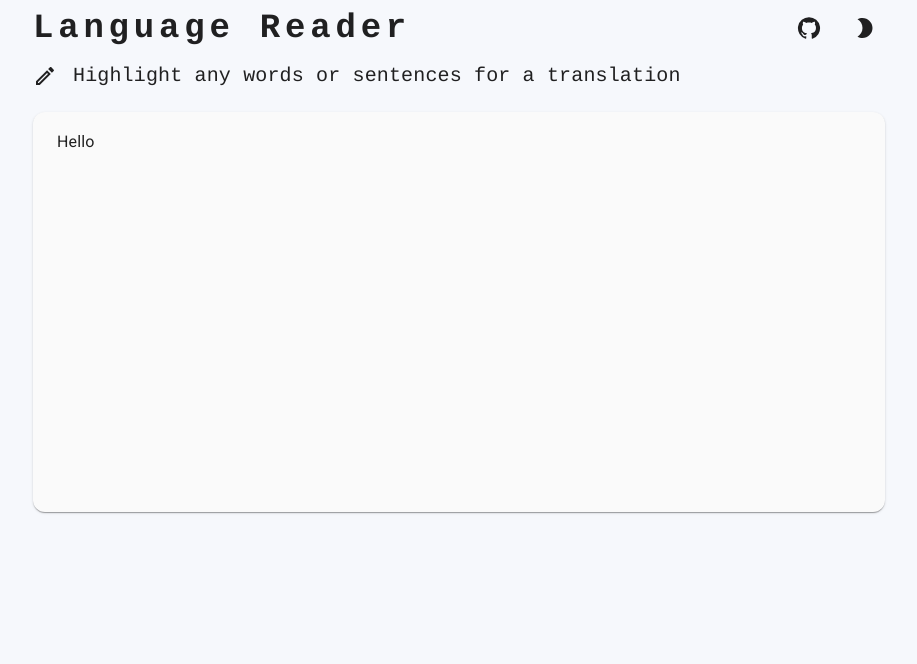
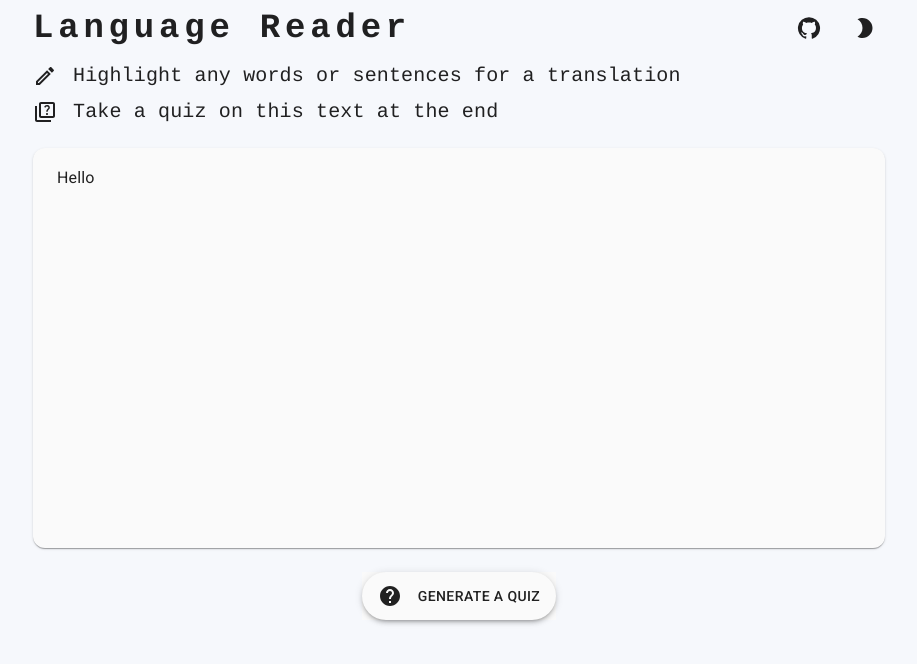
Before and after one commit to IanConceicao/language-reader, a React (Create React App) app in the folder frontend/: page /reader in a window 1280 px wide. Shown: the top 664 px of the page, without its empty margins (181-1098 px from the left). Built offline with nearby package versions, Linux system fonts and the light colour scheme.

Commit message:
Added a simple button that in the future will show a quiz. Fingers crossed

```diff
--- a/frontend/src/App.tsx
+++ b/frontend/src/App.tsx
@@ -38,6 +38,15 @@ const lightTheme = createTheme({
       main: "#F44336",
       light: "#E57373",
       dark: "#C62828",
+    },
+  },
+  components: {
+    MuiFab: {
+      styleOverrides: {
+        root: {
+          backgroundColor: "#fafafa",
+        },
+      },
     },
   },
 });
--- a/frontend/src/components/Navbar.tsx
+++ b/frontend/src/components/Navbar.tsx
@@ -31,6 +31,7 @@ const Navbar: React.FC<NavbarPropos> = () => {
         sx={{
           textDecoration: "none",
         }}
+        maxWidth={"66%"}
       >
         Language Reader
       </Typography>
--- /dev/null
+++ b/frontend/src/components/Reader/Quiz.tsx
@@ -0,0 +1,26 @@
+import HelpOutlinedIcon from "@mui/icons-material/HelpOutlined";
+import { Box, Stack, useTheme } from "@mui/material";
+import Fab from "@mui/material/Fab";
+
+interface QuizProps {
+  text: string;
+  inputLanguage: string;
+  outputLanguage: string;
+}
+
+const Quiz: React.FC<QuizProps> = (props: QuizProps) => {
+  const { text, inputLanguage, outputLanguage } = props;
+  const theme = useTheme();
+  return (
+    <Stack direction="row" justifyContent="center">
+      <Box sx={{ backgroundColor: theme.palette.background.paper }}>
+        <Fab variant="extended" sx={{ boxShadow: 3 }}>
+          <HelpOutlinedIcon sx={{ mr: 2 }} />
+          Generate a quiz
+        </Fab>
+      </Box>
+    </Stack>
+  );
+};
+
+export default Quiz;
--- a/frontend/src/pages/Reader.tsx
+++ b/frontend/src/pages/Reader.tsx
@@ -1,7 +1,15 @@
 import CreateIcon from "@mui/icons-material/CreateOutlined";
-import { Paper, PopperProps, Stack, Typography } from "@mui/material";
-import React, { useEffect, useRef, useState } from "react";
+import QuizOutlinedIcon from "@mui/icons-material/QuizOutlined";
+import {
+  ClickAwayListener,
+  Paper,
+  PopperProps,
+  Stack,
+  Typography,
+} from "@mui/material";
+import React, { useEffect, useState } from "react";
 import { useSearchParams } from "react-router-dom";
+import Quiz from "../components/Reader/Quiz";
 import SelectionPopover from "../components/Reader/SelectionPopover";
 import { DETECT_LANGUAGE } from "../data/SupportedLanguages";
 import { detectLanguage, translate } from "../util/ApiCalls";
@@ -103,26 +111,15 @@ const Reader: React.FC<ReaderProps> = () => {
     setShouldDisplayPopover(true);
   };
 
-  const wrapperRef = useRef<HTMLDivElement>(null);
-
-  useEffect(() => {
-    function handleGlobalClick(): void {
-      hideTranslation();
-    }
-    document.addEventListener("mousedown", handleGlobalClick);
-    return () => {
-      // Unbind the event listener on clean up
-      document.removeEventListener("mousedown", handleGlobalClick);
-    };
-  });
-
   return (
+    <ClickAwayListener onClickAway={hideTranslation}>
       <Stack
         direction="column"
         spacing={3}
         onMouseUp={updateTranslation}
-      ref={wrapperRef}
+        onMouseDown={hideTranslation}
       >
+        <Stack direction="column" spacing={1.5}>
           <Stack alignItems="center" direction="row" spacing={2}>
             <CreateIcon />
             <Typography
@@ -133,6 +130,18 @@ const Reader: React.FC<ReaderProps> = () => {
             >
               Highlight any words or sentences for a translation
             </Typography>
+          </Stack>
+          <Stack alignItems="center" direction="row" spacing={2}>
+            <QuizOutlinedIcon />
+            <Typography
+              variant="h6"
+              className="disable-text-selection"
+              fontFamily={"courier, monospace"}
+              lineHeight={1.1}
+            >
+              Take a quiz on this text at the end
+            </Typography>
+          </Stack>
         </Stack>
         <Paper elevation={1} sx={{ py: 2, px: 3, minHeight: "50vh" }}>
           <Typography
@@ -147,7 +156,13 @@ const Reader: React.FC<ReaderProps> = () => {
             display={shouldDisplayPopover}
           />
         </Paper>
+        <Quiz
+          text={text}
+          inputLanguage={inputLanugage}
+          outputLanguage={outputLanguage}
+        />
       </Stack>
+    </ClickAwayListener>
   );
 };
 
```
Also changed, not shown: 1 other file (tests, documents, lock files or other folders). Lines whose indentation alone changed are shown as unchanged.
